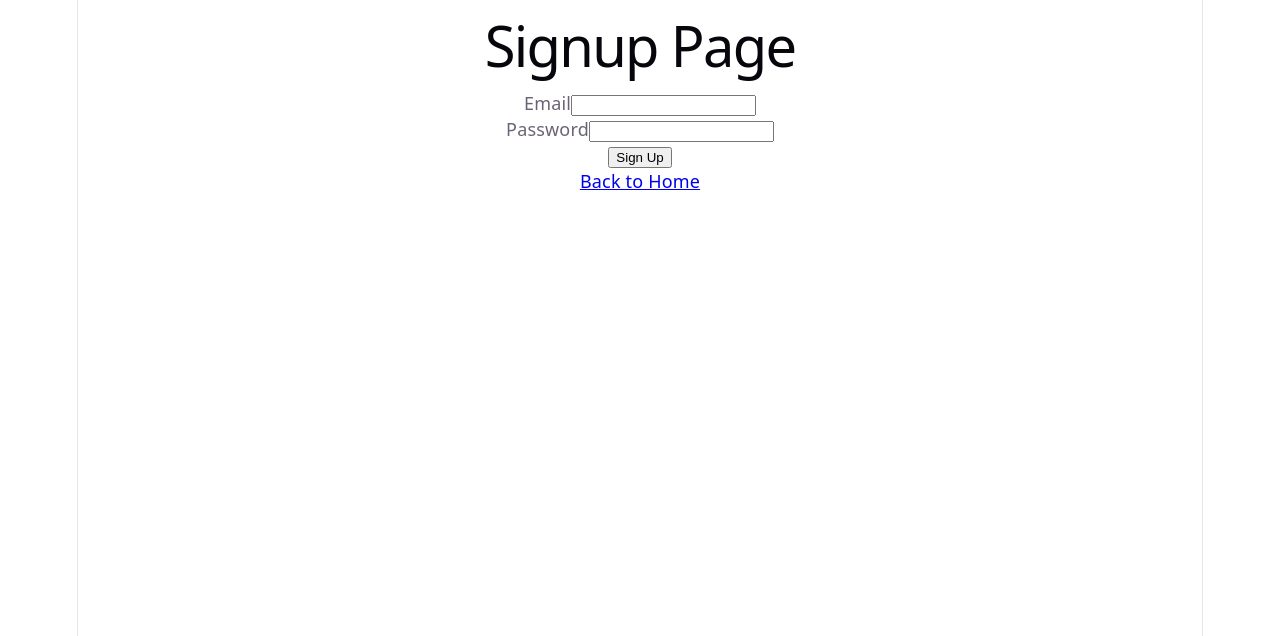
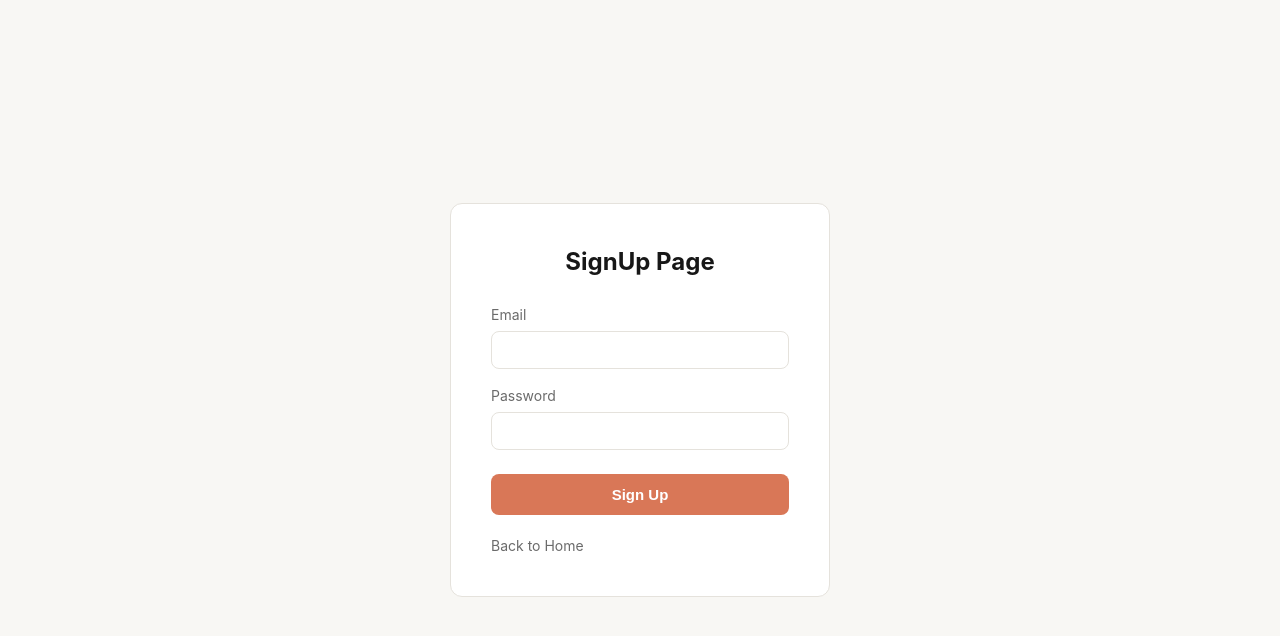
Before and after one commit to Shweta7227/Scribly, a React app in the folder frontend/: page /signup in a window 1280 px wide. Shown: the top 636 px of the page. Built offline with nearby package versions, Linux system fonts and the light colour scheme; the HTML template or start-up script is replaced by a standard one.

Commit message:
CSS applied on SignUp page

```diff
--- /dev/null
+++ b/frontend/src/features/auth/auth.css
@@ -0,0 +1,84 @@
+.auth-page {
+  min-height: 100vh;
+  display: flex;
+  align-items: center;
+  justify-content: center;
+  background-color: var(--color-bg);
+}
+
+.auth-card {
+  background-color: var(--color-surface);
+  border: 1px solid var(--color-border);
+  border-radius: 12px;
+  padding: 40px;
+  width: 100%;
+  max-width: 380px;
+}
+
+.auth-card h1 {
+  font-size: 24px;
+  margin-bottom: 24px;
+}
+
+.auth-field {
+  margin-bottom: 16px;
+}
+
+.auth-field label {
+  display: block;
+  font-size: 14px;
+  color: var(--color-text-secondary);
+  margin-bottom: 6px;
+}
+
+.auth-field input {
+  width: 100%;
+  padding: 10px 12px;
+  border: 1px solid var(--color-border);
+  border-radius: 8px;
+  font-size: 14px;
+  background-color: var(--color-surface);
+  color: var(--color-text);
+}
+
+.auth-field input:focus {
+  outline: none;
+  border-color: var(--color-accent);
+}
+
+.auth-button {
+  width: 100%;
+  padding: 12px;
+  background-color: var(--color-accent);
+  color: #FFFFFF;
+  border: none;
+  border-radius: 8px;
+  font-size: 15px;
+  font-weight: 600;
+  cursor: pointer;
+  margin-top: 8px;
+}
+
+.auth-button:hover {
+  opacity: 0.9;
+}
+
+.auth-links {
+  display: flex;
+  justify-content: space-between;
+  margin-top: 20px;
+  font-size: 14px;
+}
+
+.auth-links a {
+  color: var(--color-text-secondary);
+  text-decoration: none;
+}
+
+.auth-links a:hover {
+  color: var(--color-accent);
+}
+
+h1{
+    text-align: center;
+}
--- a/frontend/src/index.css
+++ b/frontend/src/index.css
@@ -1,111 +1,21 @@
 :root {
-  --text: #6b6375;
-  --text-h: #08060d;
-  --bg: #fff;
-  --border: #e5e4e7;
-  --code-bg: #f4f3ec;
-  --accent: #aa3bff;
-  --accent-bg: rgba(170, 59, 255, 0.1);
-  --accent-border: rgba(170, 59, 255, 0.5);
-  --social-bg: rgba(244, 243, 236, 0.5);
-  --shadow:
-    rgba(0, 0, 0, 0.1) 0 10px 15px -3px, rgba(0, 0, 0, 0.05) 0 4px 6px -2px;
-
-  --sans: system-ui, 'Segoe UI', Roboto, sans-serif;
-  --heading: system-ui, 'Segoe UI', Roboto, sans-serif;
-  --mono: ui-monospace, Consolas, monospace;
-
-  font: 18px/145% var(--sans);
-  letter-spacing: 0.18px;
-  color-scheme: light dark;
-  color: var(--text);
-  background: var(--bg);
-  font-synthesis: none;
-  text-rendering: optimizeLegibility;
-  -webkit-font-smoothing: antialiased;
-  -moz-osx-font-smoothing: grayscale;
-
-  @media (max-width: 1024px) {
-    font-size: 16px;
-  }
+  --color-bg: #F8F7F4;
+  --color-surface: #FFFFFF;
+  --color-text: #171717;
+  --color-text-secondary: #6B6B6B;
+  --color-border: #E5E2DC;
+  --color-accent: #D97757;
 }
 
-@media (prefers-color-scheme: dark) {
-  :root {
-    --text: #9ca3af;
-    --text-h: #f3f4f6;
-    --bg: #16171d;
-    --border: #2e303a;
-    --code-bg: #1f2028;
-    --accent: #c084fc;
-    --accent-bg: rgba(192, 132, 252, 0.15);
-    --accent-border: rgba(192, 132, 252, 0.5);
-    --social-bg: rgba(47, 48, 58, 0.5);
-    --shadow:
-      rgba(0, 0, 0, 0.4) 0 10px 15px -3px, rgba(0, 0, 0, 0.25) 0 4px 6px -2px;
-  }
-
-  #social .button-icon {
-    filter: invert(1) brightness(2);
-  }
+* {
+  margin: 0;
+  padding: 0;
+  box-sizing: border-box;
 }
 
 body {
-  margin: 0;
+  background-color: var(--color-bg);
+  color: var(--color-text);
+  font-family: 'Inter', system-ui, sans-serif;
+  line-height: 1.5;
 }
-
-#root {
-  width: 1126px;
-  max-width: 100%;
-  margin: 0 auto;
-  text-align: center;
-  border-inline: 1px solid var(--border);
-  min-height: 100svh;
-  display: flex;
-  flex-direction: column;
-  box-sizing: border-box;
-}
-
-h1,
-h2 {
-  font-family: var(--heading);
-  font-weight: 500;
-  color: var(--text-h);
-}
-
-h1 {
-  font-size: 56px;
-  letter-spacing: -1.68px;
-  margin: 32px 0;
-  @media (max-width: 1024px) {
-    font-size: 36px;
-    margin: 20px 0;
-  }
-}
-h2 {
-  font-size: 24px;
-  line-height: 118%;
-  letter-spacing: -0.24px;
-  margin: 0 0 8px;
-  @media (max-width: 1024px) {
-    font-size: 20px;
-  }
-}
-p {
-  margin: 0;
-}
-
-code,
-.counter {
-  font-family: var(--mono);
-  display: inline-flex;
-  border-radius: 4px;
-  color: var(--text-h);
-}
-
-code {
-  font-size: 15px;
-  line-height: 135%;
-  padding: 4px 8px;
-  background: var(--code-bg);
-}
--- a/frontend/src/pages/SignUp.jsx
+++ b/frontend/src/pages/SignUp.jsx
@@ -1,25 +1,28 @@
 import { useState } from "react";
 import { Link } from "react-router-dom";
+import "../features/auth/auth.css";
 
-function SignUp(){
-    const [formData, setFormData] = useState({email: "",password: "",}); //initialization with empty data
-    return(
-        <div>
-          <h1>Signup Page</h1>
+function SignUp() {
+    const [formData, setFormData] = useState({ email: "", password: "", }); //initialization with empty data
+    return (
+        <div className="auth-page">
+            <div className="auth-card">
+                <h1>SignUp Page</h1>
                 <form>
-            <div>
+                    <div className="auth-field">
                         <label for="email">Email</label>
-                <input type="email" id="email"/>
+                        <input type="email" id="email" />
                     </div>
-            <div>
+                    <div className="auth-field">
                         <label for="pwd">Password</label>
-                <input type="password" id="password"/>
+                        <input type="password" id="password" />
                     </div>
-            <div>
-                <button type="submit">Sign Up</button>
+                    <button type="submit" className="auth-button">Sign Up</button>
+                    <div className="auth-links">
+                        <Link to="/">Back to Home</Link>
                     </div>
-            <Link to="/">Back to Home</Link>
                 </form>
+            </div>
         </div>
     )
 }
```
Lines whose indentation alone changed are shown as unchanged.
